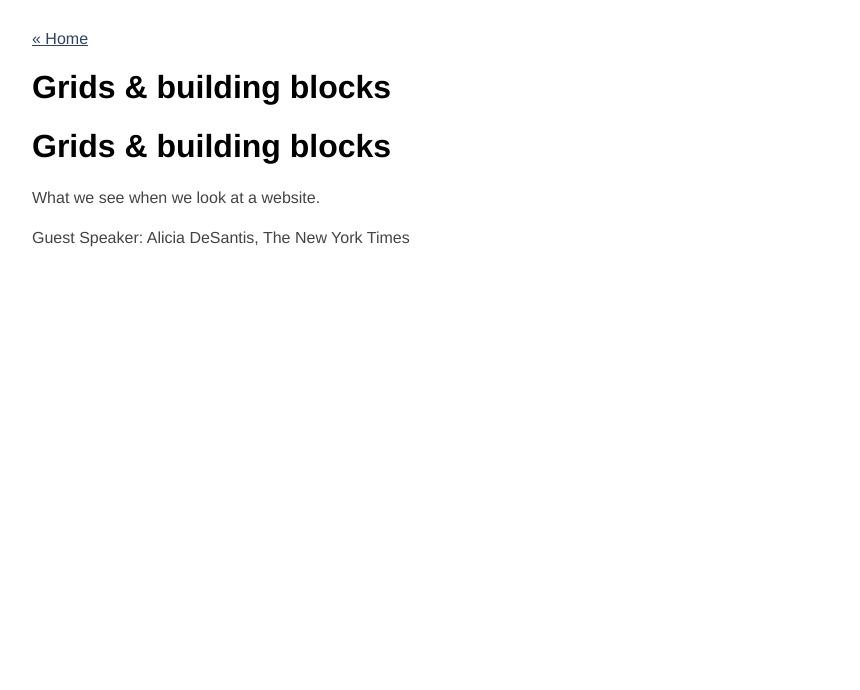
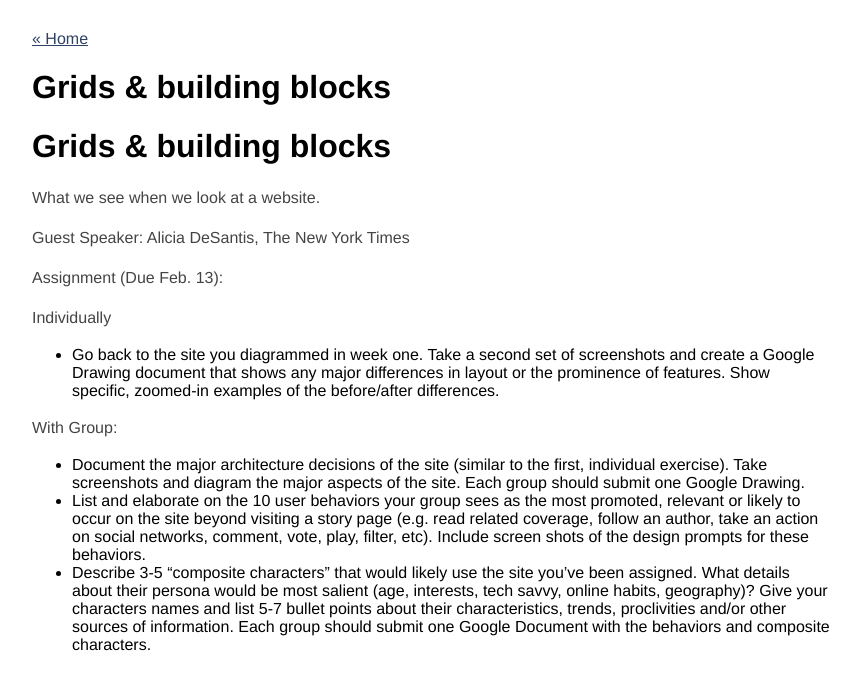
Before and after one commit to tysone/2014-columbia, a Jekyll site: the page built from columbia-spring-14/_posts/2014-02-06-class-5.md, in a window 1280 px wide. Shown: the top 690 px of the page, without its empty margins (248-1108 px from the left). Built offline with Jekyll 4.4.1, drawn with Linux system fonts in a browser that asks for light colours.

Commit message:
assignment class 5

```diff
--- a/columbia-spring-14/_posts/2014-02-06-class-5.md
+++ b/columbia-spring-14/_posts/2014-02-06-class-5.md
@@ -10,3 +10,13 @@ summary: What we see when we look at a website.
 What we see when we look at a website.
 
 Guest Speaker: Alicia DeSantis, The New York Times
+
+Assignment (Due Feb. 13):
+
+Individually
+* Go back to the site you diagrammed in week one. Take a second set of screenshots and create a Google Drawing document that shows any major differences in layout or the prominence of features. Show specific, zoomed-in examples of the before/after differences.
+
+With Group:
+* Document the major architecture decisions of the site (similar to the first, individual exercise). Take screenshots and diagram the major aspects of the site. Each group should submit one Google Drawing.
+* List and elaborate on the 10 user behaviors your group sees as the most promoted, relevant or likely to occur on the site beyond visiting a story page (e.g. read related coverage, follow an author, take an action on social networks, comment, vote, play, filter, etc). Include screen shots of the design prompts for these behaviors.
+* Describe 3-5 “composite characters” that would likely use the site you’ve been assigned. What details about their persona would be most salient (age, interests, tech savvy, online habits, geography)? Give your characters names and list 5-7 bullet points about their characteristics, trends, proclivities and/or other sources of information. Each group should submit one Google Document with the behaviors and composite characters.
```
